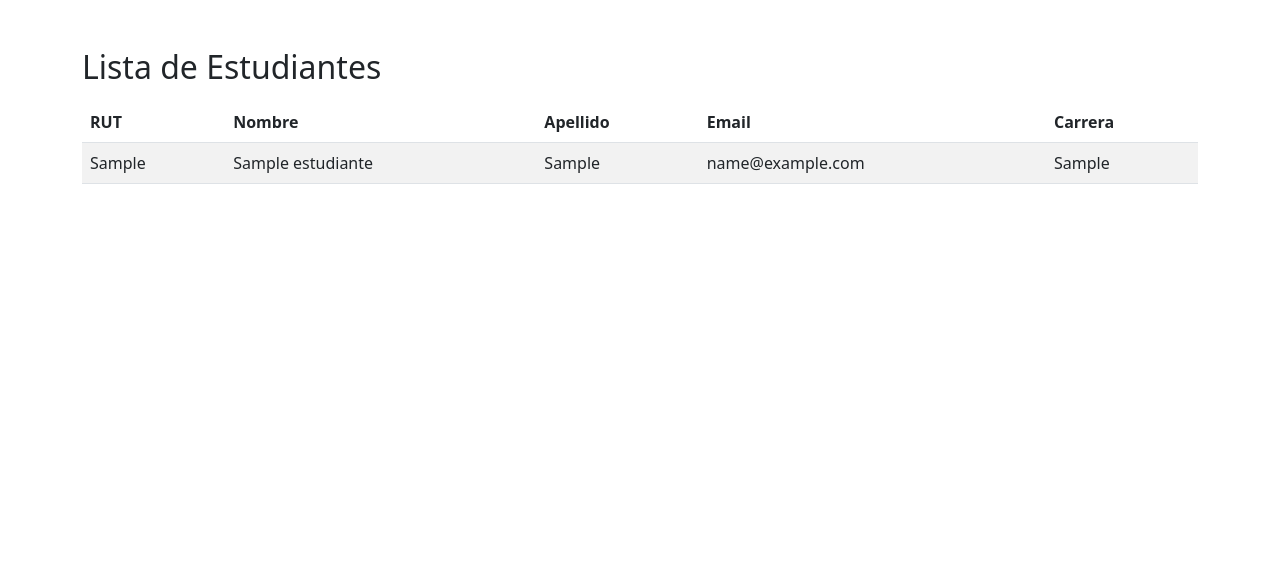
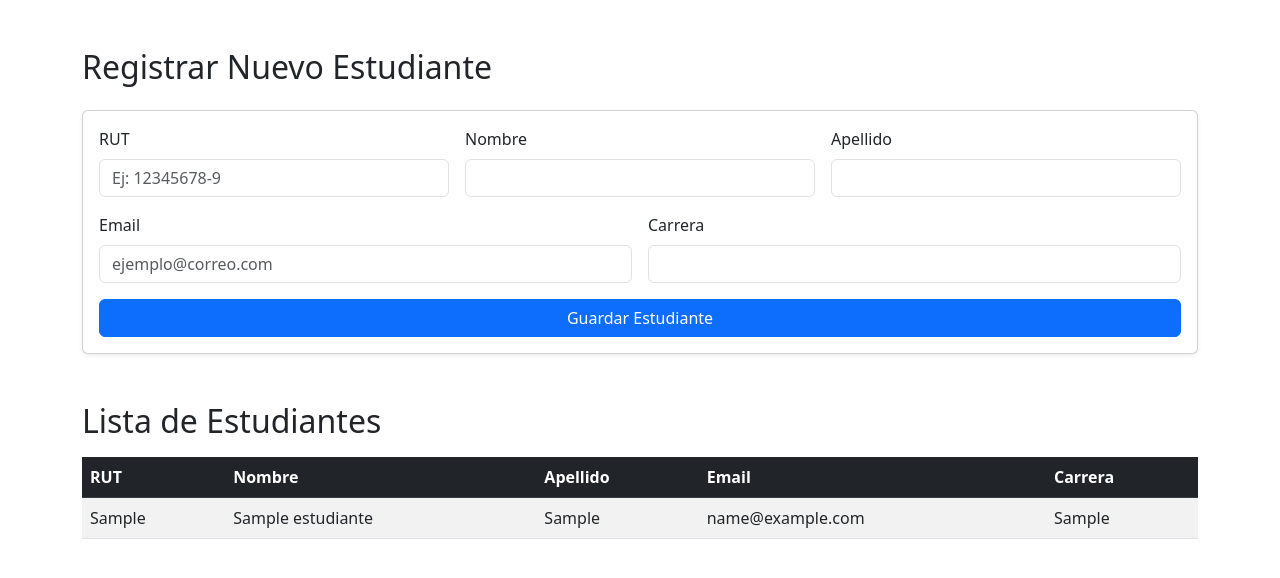
Before and after one commit to TVXZ/evaluacion2_django, a Django app: page / in a window 1280 px wide. Shown: the top 578 px of the page. Run offline with Django 5.2, Linux system fonts and the light colour scheme; tables that the repository leaves empty hold one stand-in row (values such as "Sample post").

Commit message:
Formulario de registro de estudiantes en frontend mediante ModelForm y Bootstrap

```diff
--- /dev/null
+++ b/universidad/forms.py
@@ -0,0 +1,14 @@
+from django import forms
+from .models import Estudiante
+
+class EstudianteForm(forms.ModelForm):
+    class Meta:
+        model = Estudiante
+        fields = ['rut', 'nombre', 'apellido', 'email', 'carrera']
+        widgets = {
+            'rut': forms.TextInput(attrs={'class': 'form-control', 'placeholder': 'Ej: 12345678-9'}),
+            'nombre': forms.TextInput(attrs={'class': 'form-control'}),
+            'apellido': forms.TextInput(attrs={'class': 'form-control'}),
+            'email': forms.EmailInput(attrs={'class': 'form-control', 'placeholder': 'ejemplo@correo.com'}),
+            'carrera': forms.TextInput(attrs={'class': 'form-control'}),
+        }
--- a/universidad/templates/universidad/lista_estudiantes.html
+++ b/universidad/templates/universidad/lista_estudiantes.html
@@ -2,13 +2,43 @@
 <html lang="es">
 <head>
     <meta charset="UTF-8">
-    <title>Lista de Estudiantes</title>
-    <link rel="stylesheet" href="https://cdn.jsdelivr.net/npm/bootstrap@5.3.0/dist/css/bootstrap.min.css">
+    <title>Gestión de Estudiantes</title>
+    <link href="https://cdn.jsdelivr.net/npm/bootstrap@5.3.0/dist/css/bootstrap.min.css" rel="stylesheet">
 </head>
 <body class="container mt-5">
-    <h2>Lista de Estudiantes</h2>
-    <table class="table table-striped mt-3">
-        <thead>
+
+    <h2 class="mb-4">Registrar Nuevo Estudiante</h2>
+
+    <form method="POST" class="card card-body mb-5 shadow-sm">
+        {% csrf_token %}
+        <div class="row g-3">
+            <div class="col-md-4">
+                <label class="form-label">RUT</label>
+                {{ form.rut }}
+            </div>
+            <div class="col-md-4">
+                <label class="form-label">Nombre</label>
+                {{ form.nombre }}
+            </div>
+            <div class="col-md-4">
+                <label class="form-label">Apellido</label>
+                {{ form.apellido }}
+            </div>
+            <div class="col-md-6">
+                <label class="form-label">Email</label>
+                {{ form.email }}
+            </div>
+            <div class="col-md-6">
+                <label class="form-label">Carrera</label>
+                {{ form.carrera }}
+            </div>
+        </div>
+        <button type="submit" class="btn btn-primary mt-3">Guardar Estudiante</button>
+    </form>
+
+    <h2 class="mb-3">Lista de Estudiantes</h2>
+    <table class="table table-striped table-hover align-middle">
+        <thead class="table-dark">
             <tr>
                 <th>RUT</th>
                 <th>Nombre</th>
@@ -28,10 +58,11 @@
             </tr>
             {% empty %}
             <tr>
-                <td colspan="5">No hay estudiantes registrados.</td>
+                <td colspan="5" class="text-center">No hay estudiantes registrados.</td>
             </tr>
             {% endfor %}
         </tbody>
     </table>
+
 </body>
 </html>
--- a/universidad/views.py
+++ b/universidad/views.py
@@ -1,6 +1,18 @@
-from django.shortcuts import render
+from django.shortcuts import render, redirect
 from .models import Estudiante
+from .forms import EstudianteForm
 
 def lista_estudiantes(request):
+    if request.method == 'POST':
+        form = EstudianteForm(request.POST)
+        if form.is_valid():
+            form.save()
+            return redirect('lista_estudiantes')
+    else:
+        form = EstudianteForm()
+
     estudiantes = Estudiante.objects.all()
-    return render(request, 'universidad/lista_estudiantes.html', {'estudiantes': estudiantes})
+    return render(request, 'universidad/lista_estudiantes.html', {
+        'estudiantes': estudiantes,
+        'form': form
+    })
```
